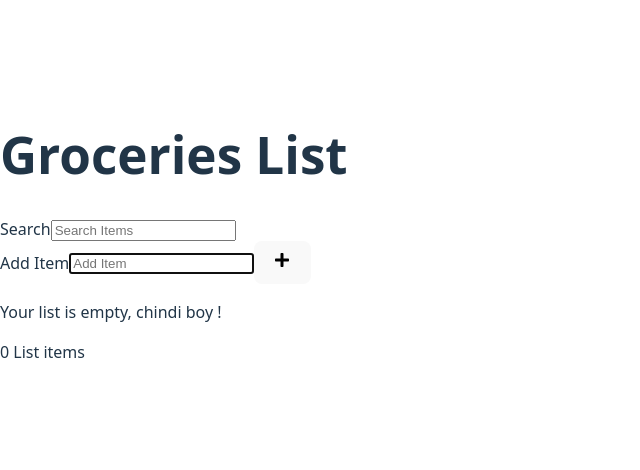
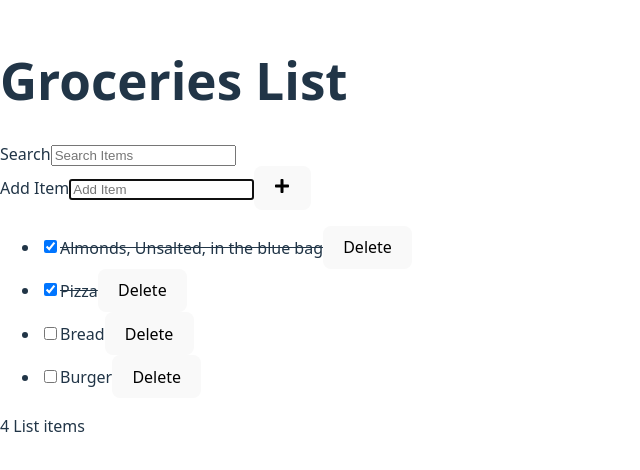
Before and after one commit to Sahil-Bista/React-learning, a React (Vite) app: page / in a window 1280 px wide. Shown: the part 164-634 px from the top of the page, without its empty margins (0-640 px from the left). Built offline with nearby package versions, Linux system fonts and the light colour scheme; data requests are answered from the project's data file.

Commit message:
Feat : Learned CRUD operations on a JSON server API

```diff
--- /dev/null
+++ b/data/db.json
@@ -0,0 +1,24 @@
+{
+  "items": [
+    {
+      "id": "1",
+      "checked": true,
+      "item": "Almonds, Unsalted, in the blue bag"
+    },
+    {
+      "id": "2",
+      "checked": true,
+      "item": "Pizza"
+    },
+    {
+      "id": "3",
+      "checked": false,
+      "item": "Bread"
+    },
+    {
+      "id": "31",
+      "checked": false,
+      "item": "Burger"
+    }
+  ]
+}
--- /dev/null
+++ b/src/ApiRequest.js
@@ -0,0 +1,12 @@
+const ApiRequest = async (url = '', optionsObj = null, errMsg = null) => {
+  try {
+    const response = await fetch(url, optionsObj);
+    if (!response.ok) throw Error('Please reload the page');
+  } catch (err) {
+    errMsg = err.message;
+  } finally {
+    return errMsg;
+  }
+};
+
+export default ApiRequest;
--- a/src/App.jsx
+++ b/src/App.jsx
@@ -4,39 +4,89 @@
 import Footer from './Footer.jsx';
 import AddItem from './AddItem.jsx';
 import SearchItem from './SearchItem.jsx';
+import ApiRequest from './ApiRequest.js';
 
 function App() {
-  const [items, setItems] = useState(
-    JSON.parse(localStorage.getItem('shoppinglist')) || []
-  );
+  const API_URL = 'http://localhost:3500/items';
+  const [items, setItems] = useState([]);
 
   const [newItem, setNewItem] = useState('');
   const [search, setSearch] = useState('');
+  const [fetchError, setFetchError] = useState(null);
+  const [isLoading, setIsLoading] = useState(true);
 
   //renders everytime the items array changes
   useEffect(() => {
-    localStorage.setItem('shoppinglist', JSON.stringify(items));
-  }, [items]);
+    const fetchItems = async () => {
+      try {
+        const response = await fetch(API_URL);
+        if (!response.ok) throw Error('Did not receive expected data');
+        const listItems = await response.json();
+        console.log(listItems);
+        setItems(listItems);
+        setFetchError(null);
+      } catch (err) {
+        setFetchError(err.message);
+      } finally {
+        setIsLoading(false);
+      }
+    };
 
-  const addItem = (item) => {
+    setTimeout(() => {
+      fetchItems();
+    }, 2000);
+  }, []);
+
+  const addItem = async (item) => {
     const id = items.length ? items[items.length - 1].id + 1 : 1;
     const myNewItem = { id, checked: false, item };
     const listItems = [...items, myNewItem];
     setItems(listItems);
+
+    const postOptions = {
+      method: 'POST',
+      headers: {
+        'Content-type': 'application/json',
+      },
+      body: JSON.stringify(myNewItem),
     };
 
-  const handleCheck = (id) => {
+    const result = await ApiRequest(API_URL, postOptions);
+    if (result) setFetchError(result);
+  };
+
+  const handleCheck = async (id) => {
     console.log(id);
     const listItems = items.map((item) =>
       item.id === id ? { ...item, checked: !item.checked } : item
     );
     setItems(listItems);
+
+    const myItem = listItems.filter((item) => item.id === id);
+    const updateOptions = {
+      method: 'PATCH',
+      headers: {
+        'Content-type': 'application/json',
+      },
+      body: JSON.stringify({ checked: myItem[0].checked }),
     };
 
-  const handleDelete = (id) => {
+    const reqURL = `${API_URL}/${id}`;
+    const result = await ApiRequest(reqURL, updateOptions);
+    if (result) setFetchError(result);
+  };
+
+  const handleDelete = async (id) => {
     const listItems = items.filter((item) => item.id !== id);
     console.log(listItems);
     setItems(listItems);
+
+    const deleteOptions = {
+      method: 'DELETE',
+    };
+    const reqUrl = `${API_URL}/${id}`;
+    const result = await ApiRequest(reqUrl, deleteOptions);
+    if (result) setFetchError(result);
   };
 
   const handleSubmit = (e) => {
@@ -54,6 +104,12 @@
         setNewItem={setNewItem}
         handleSubmit={handleSubmit}
       />
+      <main>
+        {isLoading && <p> Loading .... </p>}
+        {fetchError && (
+          <p style={{ color: 'red' }}> {`Error : ${fetchError}`} </p>
+        )}
+        {!fetchError && !isLoading && (
           <Lists
             items={items.filter((item) =>
               item.item.toLowerCase().includes(search.toLowerCase())
@@ -61,6 +117,8 @@
             handleCheck={handleCheck}
             handleDelete={handleDelete}
           />
+        )}
+      </main>
       <Footer length={items.length} />
     </div>
   );
```
Lines whose indentation alone changed are shown as unchanged.
